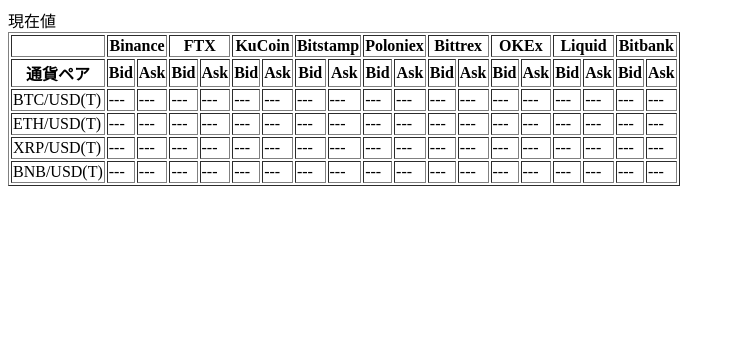
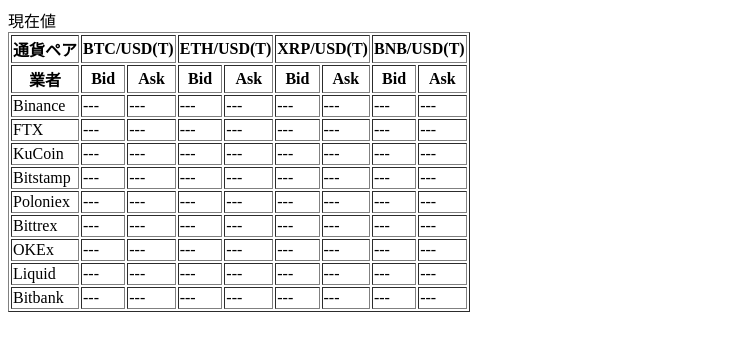
Before and after one commit to aaaa1597/web-arbph2, a plain HTML site: page index.html in a window 1280 px wide. Shown: the whole page, without its empty margins (0-735 px from the left). Drawn offline with Linux system fonts and the light colour scheme; no server answers.

Commit message:
縦横変更

```diff
--- a/index.html
+++ b/index.html
@@ -4,7 +4,7 @@
     <meta charset="UTF-8">
     <meta http-equiv="X-UA-Compatible" content="IE=edge">
     <meta name="viewport" content="width=device-width, initial-scale=1.0">
-    <title>aaaaaaaaaaaa</title>
+    <title>価格差チェック</title>
 </head>
 <body>
     <style>
@@ -27,12 +27,16 @@
             let tbls = document.getElementsByTagName('table');
             let tblhead = tbls.item(0).tHead;
             for(let cidx = 1; cidx < tblhead.rows[0].cells.length; cidx++)
-                tblhead.rows[0].cells[cidx].textContent = Traders[cidx-1][0];
+                tblhead.rows[0].cells[cidx].textContent = Pairs[cidx-1];
 
+            for(let ridx = 2; ridx < tblhead.rows.length; ridx++)
+                tblhead.rows[ridx].cells[0].textContent = Traders[cidx-2][0];
+
+            /* Bid/Ask取得 */
             let tblbody = tbls.item(0).tBodies.item(0);
             for(let ridx = 0; ridx < tblbody.rows.length; ridx++) {
                 for(let cidx = 1; cidx < tblbody.rows[ridx].cells.length; cidx+=2) {
-                    Traders[(cidx-1)/2][1](Pairs[ridx], tblbody.rows[ridx].cells[cidx], tblbody.rows[ridx].cells[cidx+1]);
+                    Traders[(cidx-1)/2][1](Pairs[(cidx-1)/2], tblbody.rows[ridx].cells[cidx], tblbody.rows[ridx].cells[cidx+1]);
                 }
             }
         };
@@ -42,24 +46,39 @@
         <caption text-align="left">現在値</caption>
         <thead>
             <tr>
-                <th></th><th colspan="2">Binance</th><th colspan="2">FTX</th><th colspan="2">KuCoin</th><th colspan="2">Bitstamp</th><th colspan="2">Poloniex</th><th colspan="2">Bittrex</th><th colspan="2">OKEx</th><th colspan="2">Liquid</th><th colspan="2">Bitbank</th>
+                <th>通貨ペア</th><th colspan="2">BTC/USD(T)</th><th colspan="2">ETH/USD(T)</th><th colspan="2">XRP/USD(T)</th><th colspan="2">BNB/USD(T)</th>
             </tr>
             <tr>
-                <th>通貨ペア</th><th>Bid</th><th>Ask</th><th>Bid</th><th>Ask</th><th>Bid</th><th>Ask</th><th>Bid</th><th>Ask</th><th>Bid</th><th>Ask</th><th>Bid</th><th>Ask</th><th>Bid</th><th>Ask</th><th>Bid</th><th>Ask</th><th>Bid</th><th>Ask</th>
+                <th>業者</th><th>Bid</th><th>Ask</th><th>Bid</th><th>Ask</th><th>Bid</th><th>Ask</th><th>Bid</th><th>Ask</th>
             </tr>
         </thead>
         <tbody>
             <tr>
-                <td>BTC/USD(T)</td><td>---</td><td>---</td><td>---</td><td>---</td><td>---</td><td>---</td><td>---</td><td>---</td><td>---</td><td>---</td><td>---</td><td>---</td><td>---</td><td>---</td><td>---</td><td>---</td><td>---</td><td>---</td>
+                <td>Binance</td><td>---</td><td>---</td><td>---</td><td>---</td><td>---</td><td>---</td><td>---</td><td>---</td>
             </tr>
             <tr>
-                <td>ETH/USD(T)</td><td>---</td><td>---</td><td>---</td><td>---</td><td>---</td><td>---</td><td>---</td><td>---</td><td>---</td><td>---</td><td>---</td><td>---</td><td>---</td><td>---</td><td>---</td><td>---</td><td>---</td><td>---</td>
+                <td>FTX</td><td>---</td><td>---</td><td>---</td><td>---</td><td>---</td><td>---</td><td>---</td><td>---</td>
             </tr>
             <tr>
-                <td>XRP/USD(T)</td><td>---</td><td>---</td><td>---</td><td>---</td><td>---</td><td>---</td><td>---</td><td>---</td><td>---</td><td>---</td><td>---</td><td>---</td><td>---</td><td>---</td><td>---</td><td>---</td><td>---</td><td>---</td>
+                <td>KuCoin</td><td>---</td><td>---</td><td>---</td><td>---</td><td>---</td><td>---</td><td>---</td><td>---</td>
             </tr>
             <tr>
-                <td>BNB/USD(T)</td><td>---</td><td>---</td><td>---</td><td>---</td><td>---</td><td>---</td><td>---</td><td>---</td><td>---</td><td>---</td><td>---</td><td>---</td><td>---</td><td>---</td><td>---</td><td>---</td><td>---</td><td>---</td>
+                <td>Bitstamp</td><td>---</td><td>---</td><td>---</td><td>---</td><td>---</td><td>---</td><td>---</td><td>---</td>
+            </tr>
+            <tr>
+                <td>Poloniex</td><td>---</td><td>---</td><td>---</td><td>---</td><td>---</td><td>---</td><td>---</td><td>---</td>
+            </tr>
+            <tr>
+                <td>Bittrex</td><td>---</td><td>---</td><td>---</td><td>---</td><td>---</td><td>---</td><td>---</td><td>---</td>
+            </tr>
+            <tr>
+                <td>OKEx</td><td>---</td><td>---</td><td>---</td><td>---</td><td>---</td><td>---</td><td>---</td><td>---</td>
+            </tr>
+            <tr>
+                <td>Liquid</td><td>---</td><td>---</td><td>---</td><td>---</td><td>---</td><td>---</td><td>---</td><td>---</td>
+            </tr>
+            <tr>
+                <td>Bitbank</td><td>---</td><td>---</td><td>---</td><td>---</td><td>---</td><td>---</td><td>---</td><td>---</td>
             </tr>
         </tbody>
     </table>
--- a/src/getTicker.js
+++ b/src/getTicker.js
@@ -6,8 +6,10 @@ function getTickerBiAndsetVal(pair, retbidrow, retaskrow) {
     request.responseType = 'json';
     request.onload = function () {
         let data = this.response;
-        retbidrow.textContent = parseFloat(data['bidPrice']).toString();
-        retaskrow.textContent = parseFloat(data['askPrice'].toString());
+        retbidrow.textContent = parseFloat(data['bidPrice']);
+        retaskrow.textContent = parseFloat(data['askPrice']);
     };
     request.send();
+
+//    console.log(window.myp.Pairs);
 }
```
